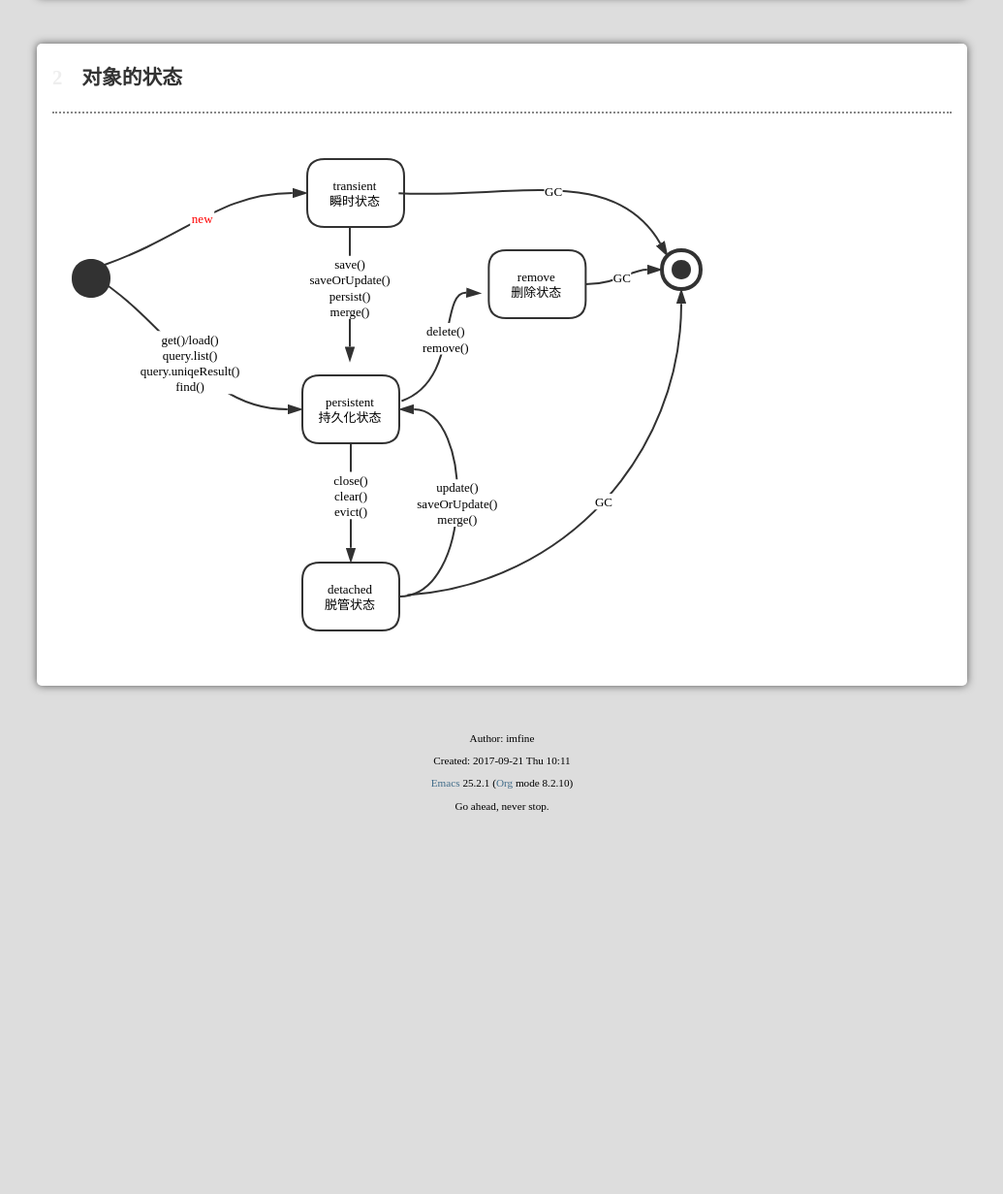
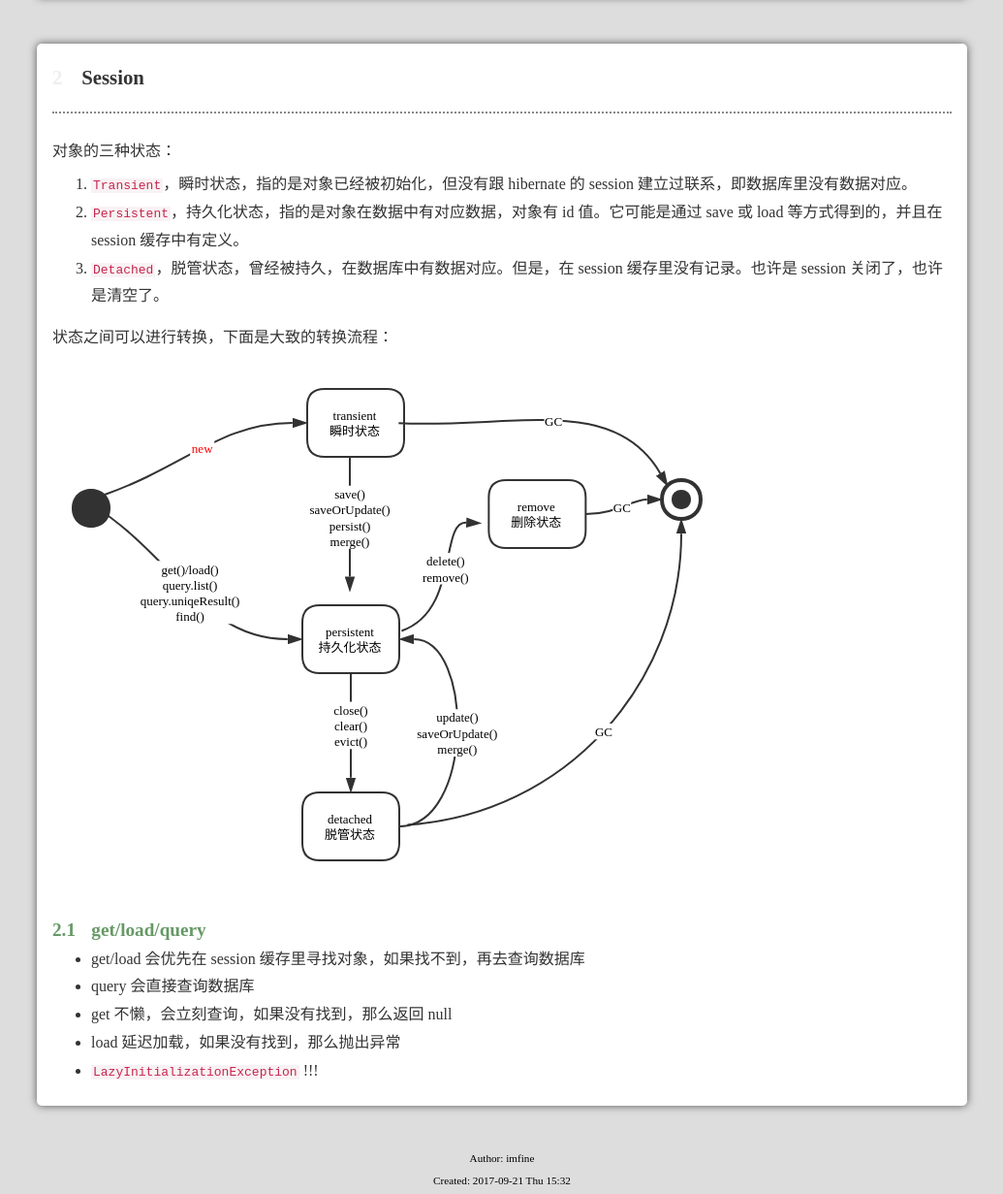
Before and after one commit to softwarelyz/note, a plain HTML site: page html/orm-hibernate.html in a window 1280 px wide. Shown: the part 421-1652 px from the top of the page at 97% size, without its empty margins (122-1157 px from the left). Before the commit the page ends 1280 px from the top, so only its background shows below. Drawn offline with Linux system fonts and the light colour scheme.

Commit message:
session oper

```diff
--- a/html/orm-hibernate.html
+++ b/html/orm-hibernate.html
@@ -2,7 +2,7 @@
 <html>
 <head>
 <title>Hibernate</title>
-<!-- 2017-09-21 Thu 10:11 -->
+<!-- 2017-09-21 Thu 15:32 -->
 <meta  charset="utf-8">
 <meta  name="generator" content="Org-mode">
 <meta  name="author" content="imfine">
@@ -22,7 +22,11 @@
 <div id="text-table-of-contents">
 <ul>
 <li><a href="#sec-1">1. 序</a></li>
-<li><a href="#sec-2">2. 对象的状态</a></li>
+<li><a href="#sec-2">2. Session</a>
+<ul>
+<li><a href="#sec-2-1">2.1. get/load/query</a></li>
+</ul>
+</li>
 </ul>
 </div>
 </nav>
@@ -46,19 +50,53 @@
 </div>
 </section>
 <section id="outline-container-sec-2" class="outline-2">
-<h2 id="sec-2"><span class="section-number-2">2</span> 对象的状态</h2>
+<h2 id="sec-2"><span class="section-number-2">2</span> Session</h2>
 <div class="outline-text-2" id="text-2">
+<p>
+对象的三种状态：
+</p>
+<ol class="org-ol">
+<li><code>Transient</code>，瞬时状态，指的是对象已经被初始化，但没有跟 hibernate 的 session 建立过联系，即数据库里没有数据对应。
+</li>
+<li><code>Persistent</code>，持久化状态，指的是对象在数据中有对应数据，对象有 id 值。它可能是通过 save 或 load 等方式得到的，并且在 session 缓存中有定义。
+</li>
+<li><code>Detached</code>，脱管状态，曾经被持久，在数据库中有数据对应。但是，在 session 缓存里没有记录。也许是 session 关闭了，也许是清空了。
+</li>
+</ol>
+
+<p>
+状态之间可以进行转换，下面是大致的转换流程：
+</p>
 
 <figure>
 <p><img src="assets/image/orm-hibernate/hibernate_ostatus_2017-09-21_10-08-32.svg" alt="hibernate_ostatus_2017-09-21_10-08-32.svg">
 </p>
 </figure>
 </div>
+
+
+<div id="outline-container-sec-2-1" class="outline-3">
+<h3 id="sec-2-1"><span class="section-number-3">2.1</span> get/load/query</h3>
+<div class="outline-text-3" id="text-2-1">
+<ul class="org-ul">
+<li>get/load 会优先在 session 缓存里寻找对象，如果找不到，再去查询数据库
+</li>
+<li>query 会直接查询数据库
+</li>
+<li>get 不懒，会立刻查询，如果没有找到，那么返回 null
+</li>
+<li>load 延迟加载，如果没有找到，那么抛出异常
+</li>
+<li><code>LazyInitializationException</code> !!!
+</li>
+</ul>
+</div>
+</div>
 </section>
 </div>
 <div id="postamble" class="status">
 <p class="author">Author: imfine</p>
-<p class="date">Created: 2017-09-21 Thu 10:11</p>
+<p class="date">Created: 2017-09-21 Thu 15:32</p>
 <p class="creator"><a href="http://www.gnu.org/software/emacs/">Emacs</a> 25.2.1 (<a href="http://orgmode.org">Org</a> mode 8.2.10)</p>
 <p class="validation">Go ahead, never stop.</p>
 </div>
```
Also changed, not shown: html/index.html (+2 -2 lines), 1 other file.
